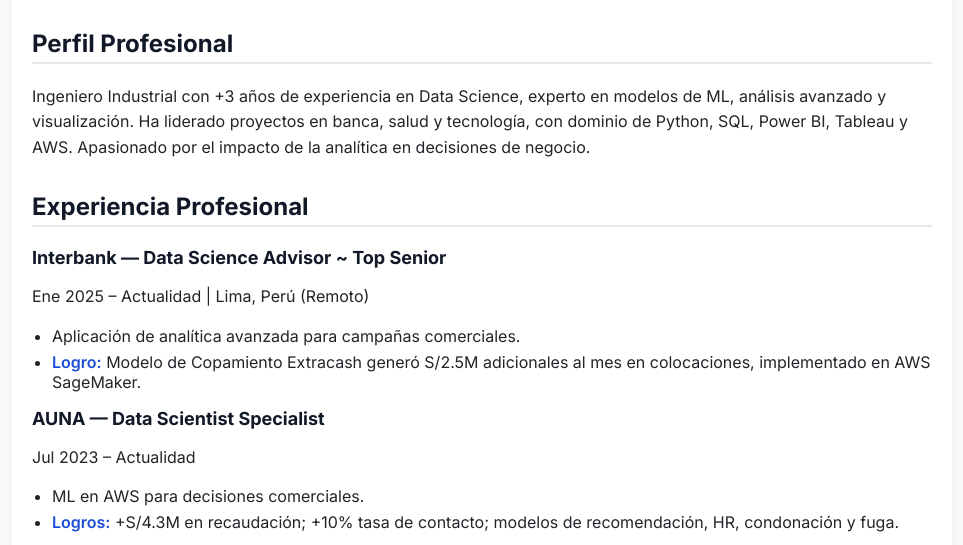
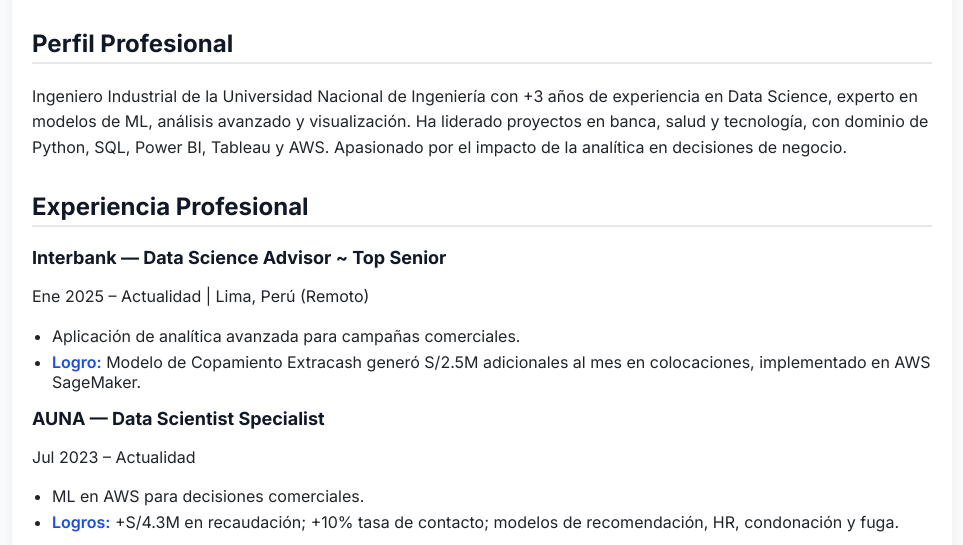
Before and after one commit to carlosrondanp/carlosrondanp.github.io, a plain HTML site: page index.html in a window 1280 px wide. Shown: the part 191-736 px from the top of the page, without its empty margins (158-1121 px from the left). Drawn offline with Linux system fonts and the light colour scheme.

Commit message:
web perfil 2

```diff
--- a/index.html
+++ b/index.html
@@ -76,7 +76,7 @@
 
     <div class="section" id="perfil">
       <h2>Perfil Profesional</h2>
-      <p>Ingeniero Industrial con +3 años de experiencia en Data Science, experto en modelos de ML, análisis avanzado y visualización. Ha liderado proyectos en banca, salud y tecnología, con dominio de Python, SQL, Power BI, Tableau y AWS. Apasionado por el impacto de la analítica en decisiones de negocio.</p>
+      <p>Ingeniero Industrial de la Universidad Nacional de Ingeniería con +3 años de experiencia en Data Science, experto en modelos de ML, análisis avanzado y visualización. Ha liderado proyectos en banca, salud y tecnología, con dominio de Python, SQL, Power BI, Tableau y AWS. Apasionado por el impacto de la analítica en decisiones de negocio.</p>
     </div>
 
     <div class="section" id="experiencia">
```
